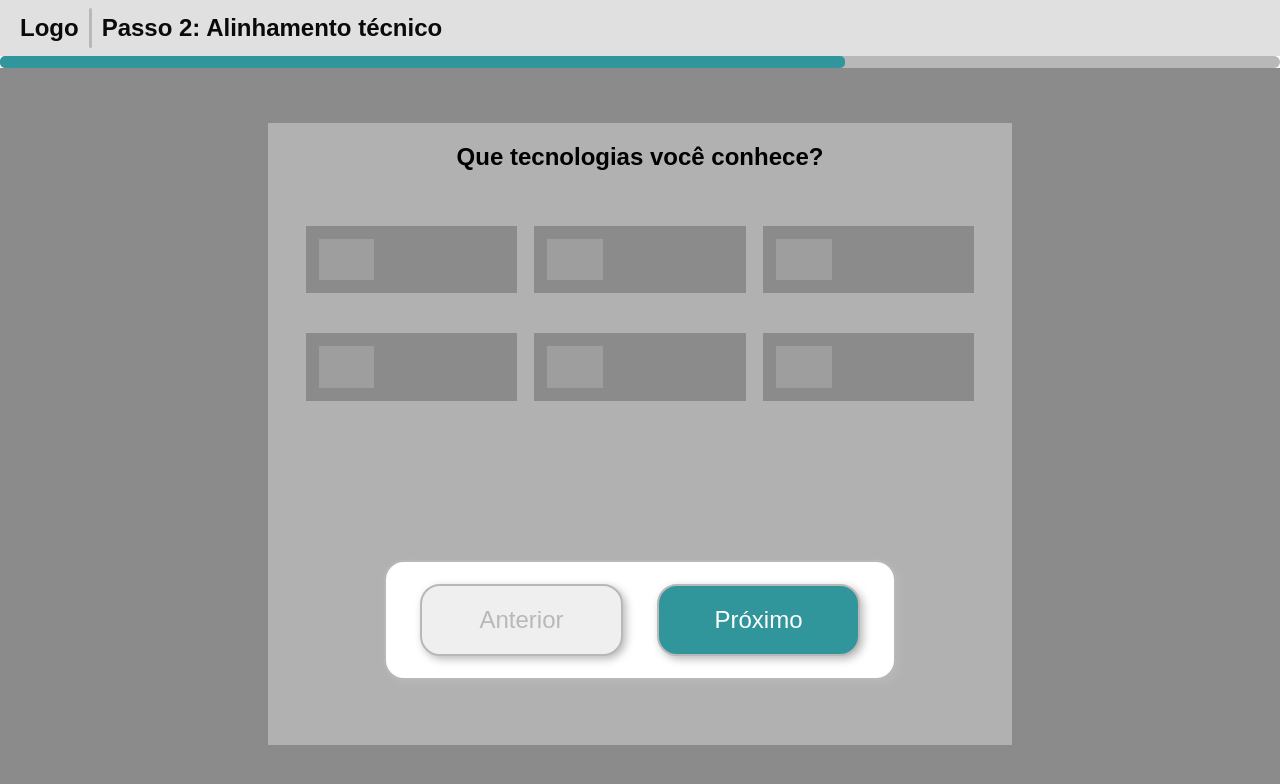
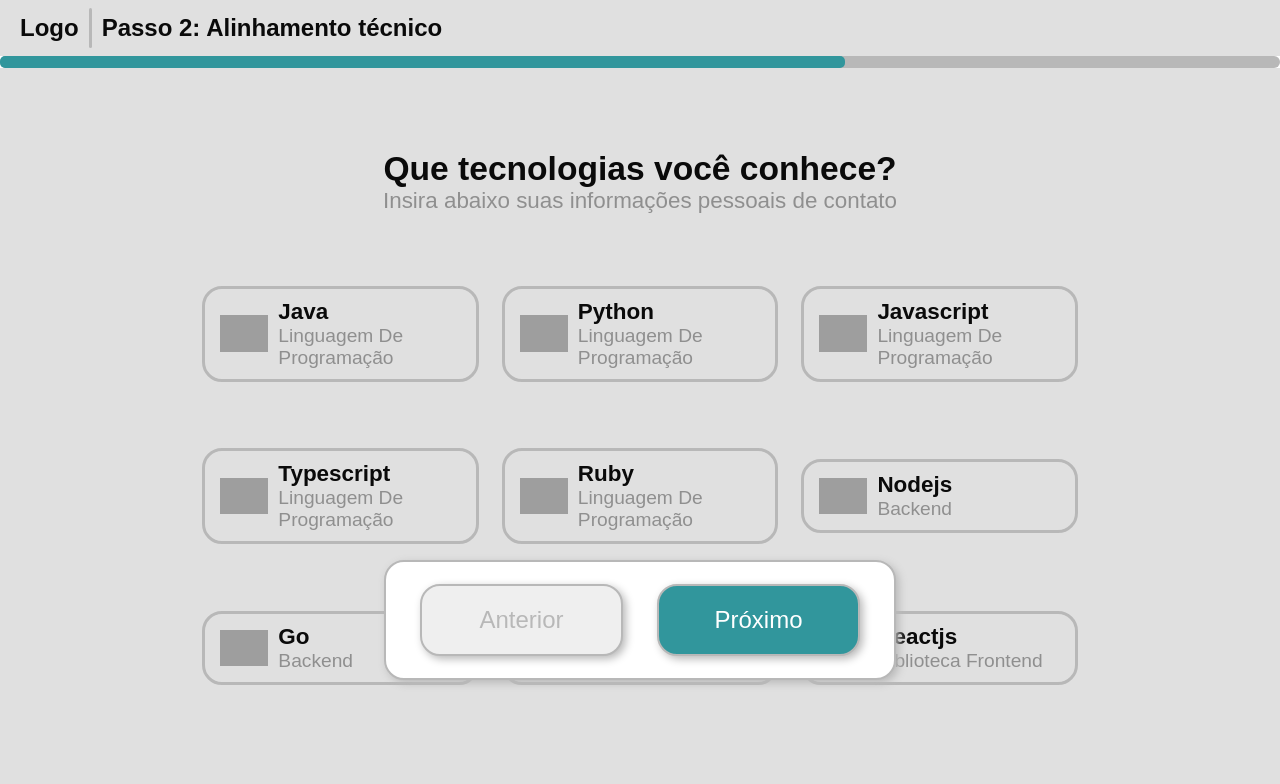
Before and after one commit to WIllBarbosa1/desafio-vue, a Vue app: page / in a window 1280 px wide. Both pictures are taken after a click on the button "Próximo". Shown: the top 784 px of the page. Built offline with nearby package versions, Linux system fonts and the light colour scheme; grey boxes are pictures that could not be loaded.

Commit message:
feat: fontawesome adicionado e estilo da segunda tela pronta

```diff
--- a/public/index.html
+++ b/public/index.html
@@ -1,17 +1,24 @@
 <!DOCTYPE html>
 <html lang="">
+
 <head>
   <meta charset="utf-8">
   <meta http-equiv="X-UA-Compatible" content="IE=edge">
   <meta name="viewport" content="width=device-width,initial-scale=1.0">
   <link rel="icon" href="<%= BASE_URL %>favicon.ico">
-    <title><%= htmlWebpackPlugin.options.title %></title>
+  <title>
+    <%= htmlWebpackPlugin.options.title %>
+  </title>
+  <script src="https://kit.fontawesome.com/f870285917.js" crossorigin="anonymous"></script>
 </head>
+
 <body>
   <noscript>
-      <strong>We're sorry but <%= htmlWebpackPlugin.options.title %> doesn't work properly without JavaScript enabled. Please enable it to continue.</strong>
+    <strong>We're sorry but <%= htmlWebpackPlugin.options.title %> doesn't work properly without JavaScript enabled.
+        Please enable it to continue.</strong>
   </noscript>
   <div id="app"></div>
   <!-- built files will be auto injected -->
 </body>
+
 </html>
--- a/src/components/StepTwo/index.vue
+++ b/src/components/StepTwo/index.vue
@@ -1,69 +1,23 @@
 <template>
   <div class="container">
+    <h2>Que tecnologias você conhece?</h2>
+    <span>Insira abaixo suas informações pessoais de contato</span>
     <div class="content">
-      <h2>Que tecnologias você conhece?</h2>
-      <ul class="list">
-        <li :class="{ active: isActive }" @click="switchCss()" key="1">
-          <img
-            class="logo"
-            src="https://raw.githubusercontent.com/devicons/devicon/master/icons/javascript/javascript-original.svg"
-            alt="JavaScript"
-          />
-          <span v-if="isActive">Ativo</span>
-        </li>
-        <li key="2">
-          <img
-            class="logo"
-            src="https://raw.githubusercontent.com/devicons/devicon/master/icons/typescript/typescript-original.svg"
-            alt="JavaScript"
-          />
-        </li>
-        <li key="3">
-          <img
-            class="logo"
-            src="https://raw.githubusercontent.com/devicons/devicon/master/icons/vuejs/vuejs-original-wordmark.svg"
-            alt="JavaScript"
-          />
-        </li>
-        <li key="4">
-          <img
-            class="logo"
-            src="https://raw.githubusercontent.com/devicons/devicon/master/icons/react/react-original-wordmark.svg"
-            alt="JavaScript"
-          />
-        </li>
-        <li key="5">
-          <img
-            class="logo"
-            src="https://raw.githubusercontent.com/devicons/devicon/master/icons/nodejs/nodejs-original-wordmark.svg"
-            alt="JavaScript"
-          />
-        </li>
-        <li key="6">
-          <img
-            class="logo"
-            src="https://raw.githubusercontent.com/devicons/devicon/master/icons/java/java-original-wordmark.svg"
-            alt="JavaScript"
-          />
-        </li>
-      </ul>
+      <TecList />
     </div>
   </div>
 </template>
 
 <script>
+import TecList from "../TecList";
+
 export default {
   name: "StepTwo",
   data() {
-    return {
-      isActive: false,
-    };
+    return {};
   },
-  methods: {
-    switchCss() {
-      this.isActive = !this.isActive;
-      //   alert("Teste");
-    },
+  components: {
+    TecList,
   },
 };
 </script>
@@ -72,51 +26,38 @@ export default {
 .container {
   height: 91.5vh;
   width: 100%;
-  padding: 20px;
-  background-color: #8b8b8b;
+  font-size: 1.4rem;
+  padding: 50px 0;
   display: flex;
   align-items: center;
-  justify-content: space-evenly;
+  justify-content: center;
   flex-direction: column;
+  color: #0a0a0a;
+  background-color: #e0e0e0;
+}
+
+.container > span {
+  color: #8f8f8f;
 }
 
 .content {
-  width: 60%;
-  height: 90%;
-  padding: 20px;
-  background-color: #b1b1b1;
+  min-height: 50%;
+  width: 80%;
+  margin-top: 3%;
+  overflow-y: scroll;
+  display: flex;
+  align-items: flex-start;
+  justify-content: center;
 }
 
-.list {
-  display: flex;
-  flex-wrap: wrap;
-  align-items: center;
-  justify-content: space-evenly;
-  list-style: none;
-  padding: 5% 0;
+.content::-webkit-scrollbar {
+  background: #b8b8b8;
+  width: 0.5vw;
+  border-radius: 20px;
 }
 
-.list li {
-  width: 30%;
-  margin: 20px 0;
-  padding: 10px;
-  text-align: left;
-  background-color: #8b8b8b;
-  display: flex;
-  align-items: center;
-  justify-content: space-between;
-  border: 3px solid #8b8b8b;
-}
-
-li:hover {
-  cursor: pointer;
-}
-
-.logo {
-  width: 30%;
-}
-
-li.active {
-  border: 3px solid chartreuse;
+.content::-webkit-scrollbar-thumb {
+  border-radius: 10px;
+  background: #31969c;
 }
 </style>
--- /dev/null
+++ b/src/components/TecList/index.vue
@@ -0,0 +1,144 @@
+<template>
+  <ul class="list">
+    <li
+      v-for="(item, index) in list"
+      :key="index + 'tec-list'"
+      :class="item.isActive ? 'active' : 'desabled'"
+      @click="switchCss(index)"
+    >
+      <img class="logo" :src="item.icon" :alt="item.name" />
+      <div class="info-wrapper">
+        <h3>{{ item.name }}</h3>
+        <span>{{ item.description }}</span>
+      </div>
+      <i v-if="item.isActive" class="fas fa-check checked"></i>
+    </li>
+  </ul>
+</template>
+
+<script>
+export default {
+  name: "TecList",
+  data() {
+    return {
+      list: [
+        {
+          name: "java",
+          description: "linguagem de programação",
+          icon: "https://raw.githubusercontent.com/devicons/devicon/master/icons/java/java-original-wordmark.svg",
+          isActive: false,
+        },
+        {
+          name: "python",
+          description: "linguagem de programação",
+          icon: "https://raw.githubusercontent.com/devicons/devicon/master/icons/python/python-original-wordmark.svg",
+          isActive: false,
+        },
+        {
+          name: "javascript",
+          description: "linguagem de programação",
+          icon: "https://raw.githubusercontent.com/devicons/devicon/master/icons/javascript/javascript-original.svg",
+          isActive: false,
+        },
+        {
+          name: "typescript",
+          description: "linguagem de programação",
+          icon: "https://raw.githubusercontent.com/devicons/devicon/master/icons/typescript/typescript-original.svg",
+          isActive: false,
+        },
+        {
+          name: "Ruby",
+          description: "linguagem de programação",
+          icon: "https://raw.githubusercontent.com/devicons/devicon/master/icons/ruby/ruby-original.svg",
+          isActive: false,
+        },
+        {
+          name: "nodejs",
+          description: "backend",
+          icon: "https://raw.githubusercontent.com/devicons/devicon/master/icons/nodejs/nodejs-original-wordmark.svg",
+          isActive: false,
+        },
+        {
+          name: "go",
+          description: "backend",
+          icon: "https://raw.githubusercontent.com/devicons/devicon/master/icons/go/go-original.svg",
+          isActive: false,
+        },
+        {
+          name: "vuejs",
+          description: "framework frontend",
+          icon: "https://raw.githubusercontent.com/devicons/devicon/master/icons/vuejs/vuejs-original-wordmark.svg",
+          isActive: false,
+        },
+        {
+          name: "reactjs",
+          description: "biblioteca frontend",
+          icon: "https://raw.githubusercontent.com/devicons/devicon/master/icons/react/react-original-wordmark.svg",
+          isActive: false,
+        },
+      ],
+    };
+  },
+  methods: {
+    switchCss(index) {
+      this.list[index].isActive = !this.list[index].isActive;
+    },
+  },
+};
+</script>
+
+<style>
+.list {
+  height: 100%;
+  width: 90%;
+  display: flex;
+  flex-wrap: wrap;
+  align-items: center;
+  justify-content: space-evenly;
+  list-style: none;
+  margin-bottom: 200px;
+}
+
+.list > li {
+  max-height: 100%;
+  width: 30%;
+  padding: 10px 15px;
+  text-align: left;
+  background-color: #e0e0e0;
+  display: flex;
+  align-items: center;
+  justify-content: flex-start;
+  border: 3px solid #b8b8b8;
+  border-radius: 20px;
+}
+
+li:hover {
+  cursor: pointer;
+}
+
+li.active {
+  border: 3px solid #31969c;
+}
+
+.logo {
+  width: 20%;
+}
+
+.info-wrapper {
+  margin-left: 10px;
+  font-size: 1.2rem;
+  text-transform: capitalize;
+  text-align: left;
+  display: flex;
+  flex-direction: column;
+}
+
+.info-wrapper > span {
+  color: #8f8f8f;
+}
+
+.checked {
+  margin-left: auto;
+  color: #31969c;
+}
+</style>
```
Lines whose indentation alone changed are shown as unchanged.
